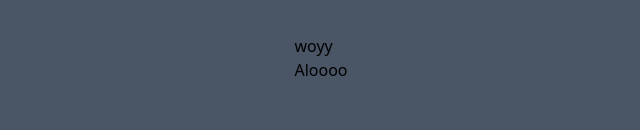
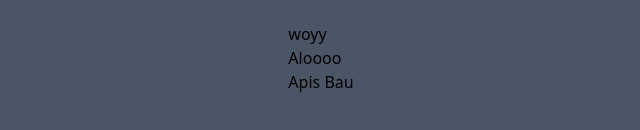
Before and after one commit to NirlekaArtha/Project-kelas-008, a React (Vite) app: page / in a window 1280 px wide. Shown: the part 342-472 px from the top of the page, without its empty margins (319-959 px from the left). Built offline with nearby package versions, Linux system fonts and the light colour scheme.

Commit message:
last update 22:00

```diff
--- a/src/App.tsx
+++ b/src/App.tsx
@@ -5,6 +5,7 @@ function App() {
         <div>
           <h1>woyy</h1>
           <h1>Aloooo</h1>
+          <p>Apis Bau</p>
         </div>
       </div>
     </>
```
